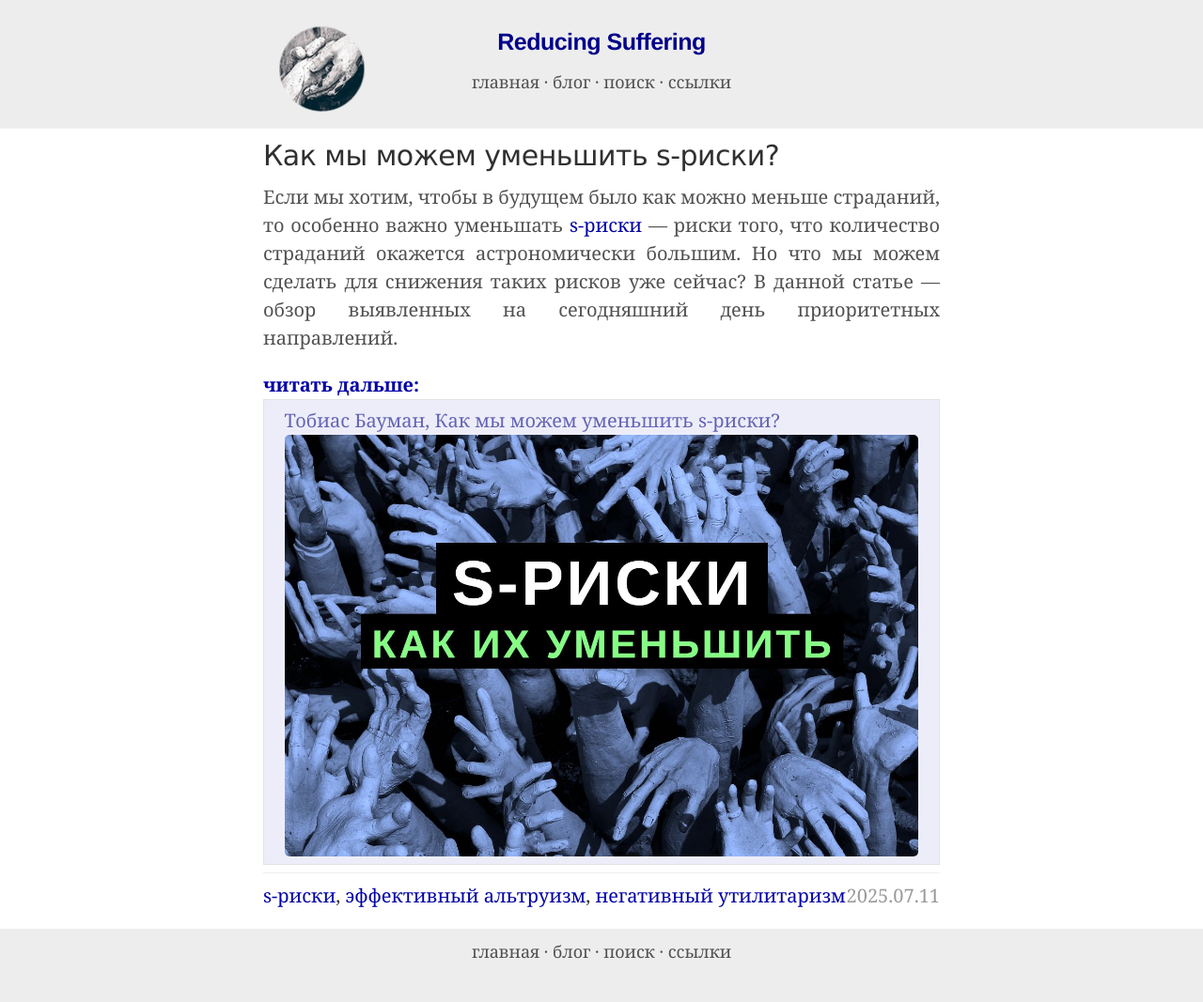
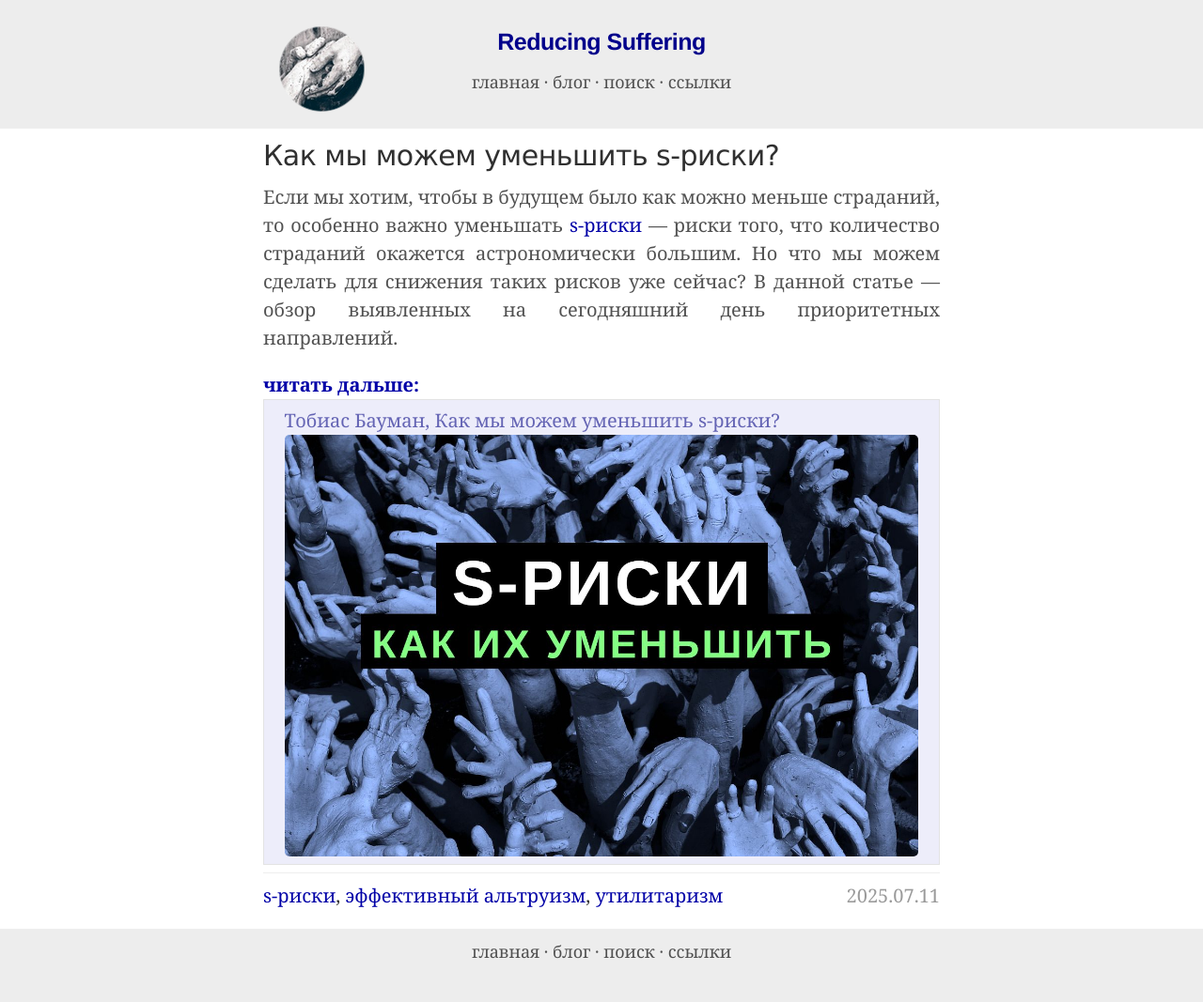
Before and after one commit to ReducingSuffering/reducingsuffering.github.io, a Jekyll site: the page built from _posts/wt/Переводы/Тобиас Бауман/2025-07-11-778.md, in a window 1280 px wide. Shown: the whole page at 94% size. Built offline with Jekyll 4.4.1, drawn with Linux system fonts in a browser that asks for light colours.

Commit message:
Update 2025-07-11-778.md

```diff
--- a/_posts/wt/Переводы/Тобиас Бауман/2025-07-11-778.md
+++ b/_posts/wt/Переводы/Тобиас Бауман/2025-07-11-778.md
@@ -6,7 +6,7 @@ telegram: https://t.me/reducing_suffering/408
 tags:
   - s-риски
   - эффективный_альтруизм
-  - негативный_утилитаризм
+  - утилитаризм
 meta_tags:
   - статьи
   - наши_переводы
```
